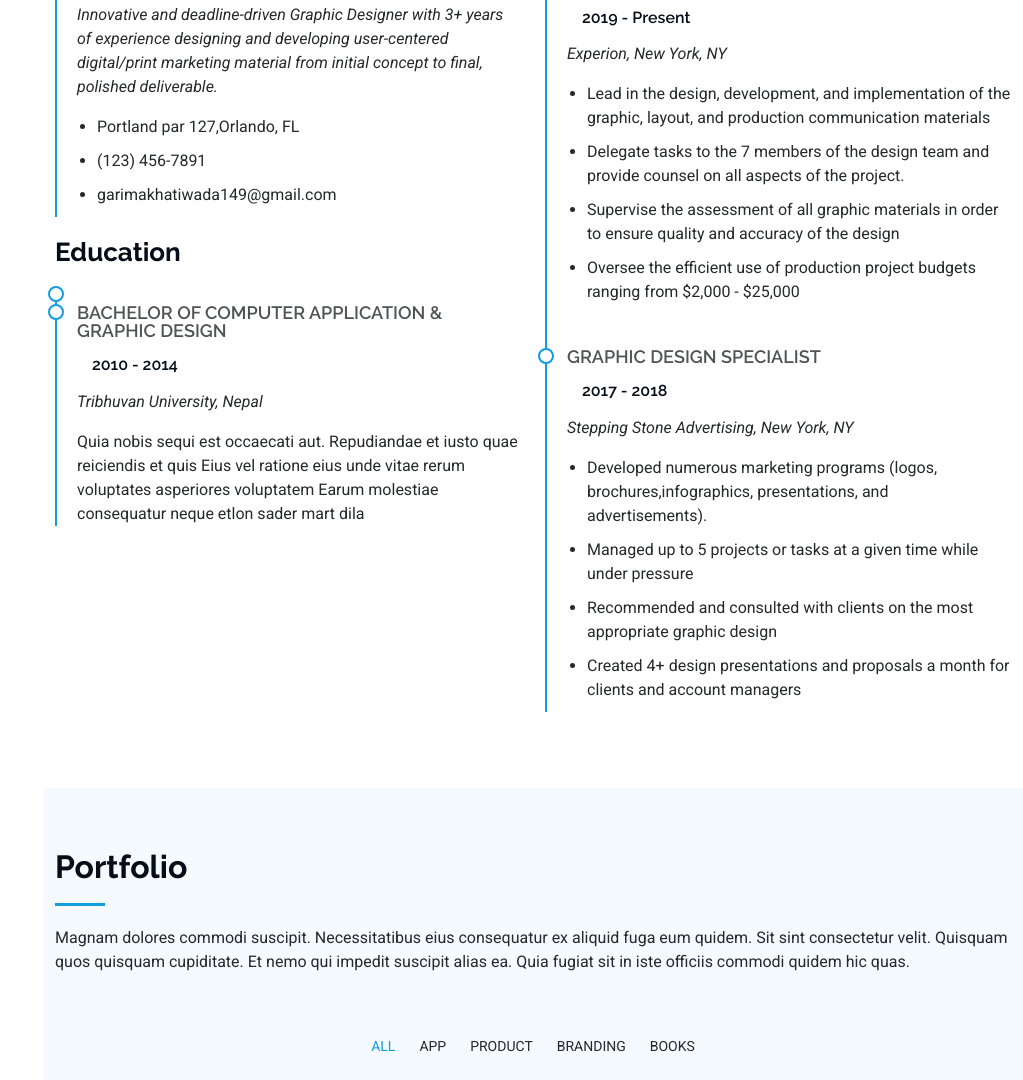
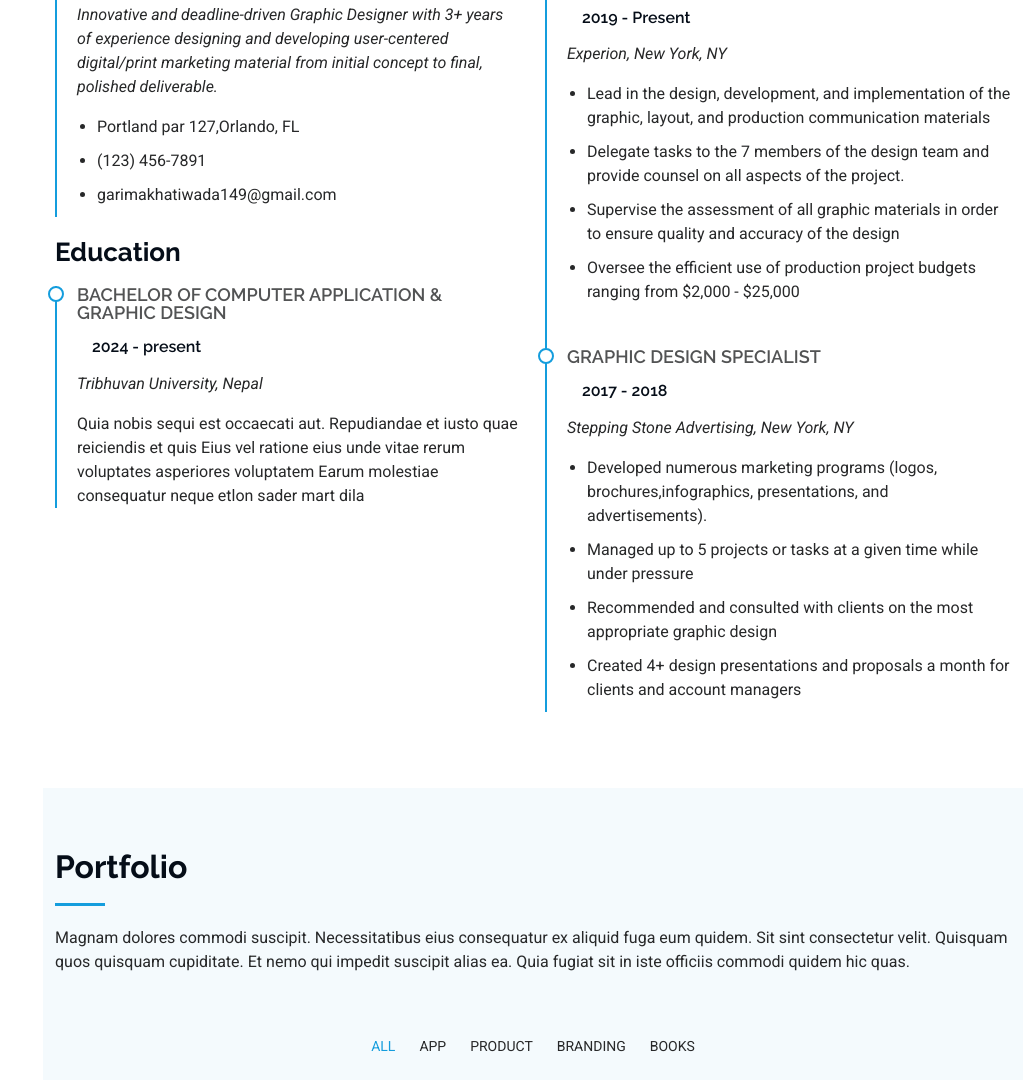
Before and after one commit to Garima610/portfolio-website, a plain HTML site: page index.html in a window 1280 px wide. Shown: the part 2729-3809 px from the top of the page, without its empty margins (257-1280 px from the left). Drawn offline with Linux system fonts and the light colour scheme.

```diff
--- a/index.html
+++ b/index.html
@@ -296,12 +296,10 @@
             </div><!-- Edn Resume Item -->
 
             <h3 class="resume-title">Education</h3>
-            <div class="resume-item">
-                          </div><!-- Edn Resume Item -->
 
-            <div class="resume-item">
+                      <div class="resume-item">
               <h4>Bachelor of Computer Application &amp; Graphic Design</h4>
-              <h5>2010 - 2014</h5>
+              <h5>2024 - present</h5>
               <p><em>Tribhuvan University, Nepal</em></p>
               <p>Quia nobis sequi est occaecati aut. Repudiandae et iusto quae reiciendis et quis Eius vel ratione eius unde vitae rerum voluptates asperiores voluptatem Earum molestiae consequatur neque etlon sader mart dila</p>
             </div><!-- Edn Resume Item -->
```
